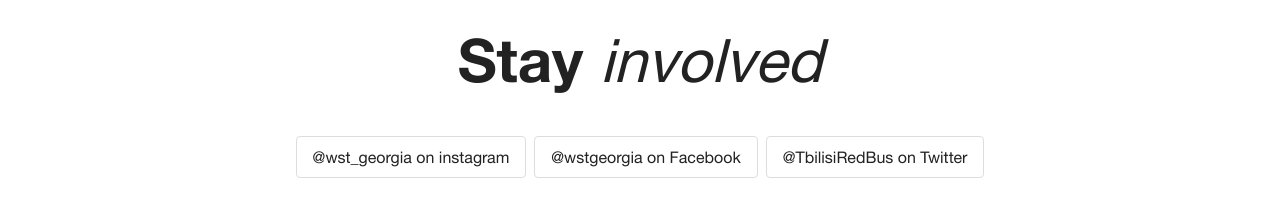
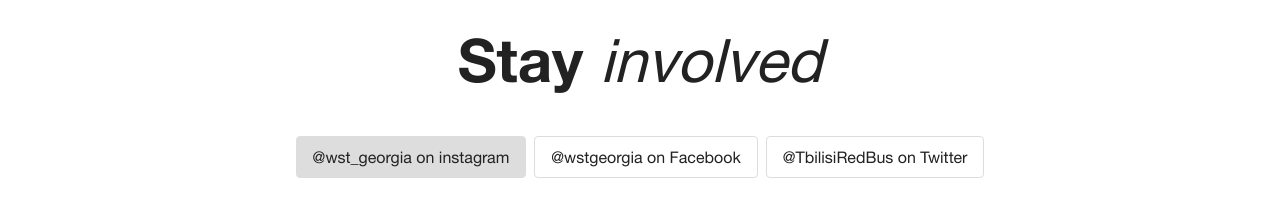
Before and after one commit to gioshavo1995/west, a website: page home.html in a window 1280 px wide. Shown: the part 4660-4883 px from the top of the page. Drawn offline with Linux system fonts and the light colour scheme; files whose address does not match are found by name.

Commit message:
Add active class for sicial

```diff
--- a/assets/sass/components/_main.scss
+++ b/assets/sass/components/_main.scss
@@ -441,6 +441,9 @@
             text-decoration: none;
             border-radius: 4px;
             border: 1px solid $color-white-4;
+            &.active {
+                background-color: $color-white-4;
+            }
         }
        }
        .involved_images {
--- a/home.html
+++ b/home.html
@@ -591,7 +591,7 @@
       <div class="stay_involved">
         <h1 class="text-center"><span>Stay</span> <i>involved</i></h1>
         <div class="socials d-flex align-items-center justify-content-start justify-content-md-center">
-          <a class="social_items d-flex align-items-center" href="#" target="_blank">
+          <a class="social_items d-flex align-items-center active" href="#" target="_blank">
             @wst_georgia on instagram
           </a>
           <a class="social_items d-flex align-items-center" href="#" target="_blank">
```
Also changed, not shown: assets/style/style.css, assets/style/style.min.css, 2 other files.
